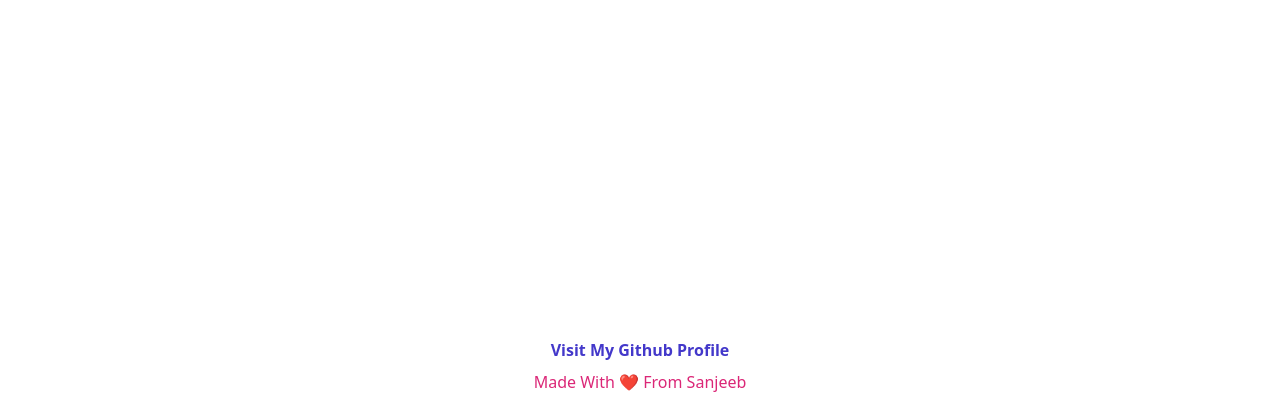
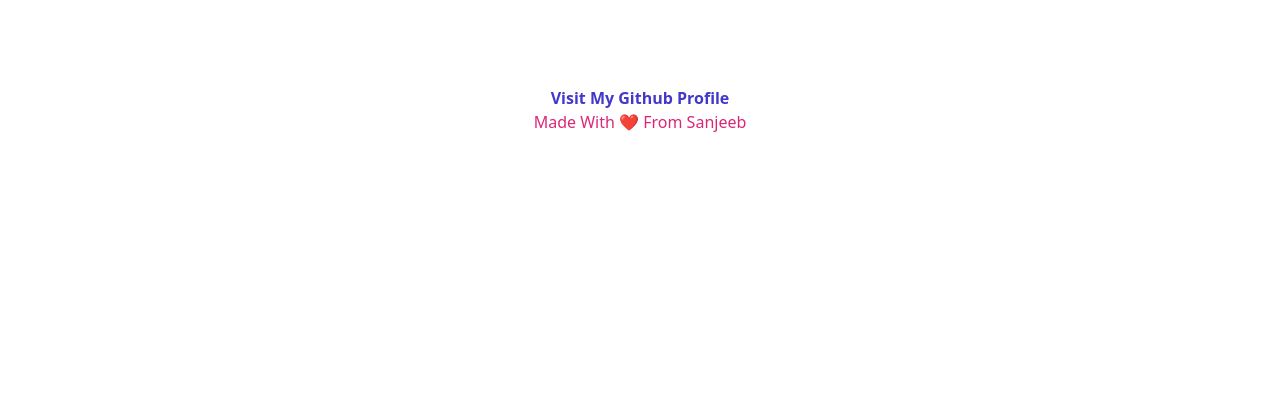
Before and after one commit to sanjeebsomu/google-keep, a React (Create React App) app: page / in a window 1280 px wide. Shown: the part 398-797 px from the top of the page. Built offline with nearby package versions, Linux system fonts and the light colour scheme.

Commit message:
Fixed Minor issues

```diff
--- a/src/App.js
+++ b/src/App.js
@@ -86,9 +86,9 @@
       <Header />
       { show? <Input takeNote={takeNote}/> : <MaxInput minInput={minInput} handleInput={handleInput} handleUpdate={handleUpdate} newNote={newNote} addNote={addNote} notes={notes} toggleAdd = {toggleAdd} setToggleAdd = {setToggleAdd}/> }
       <Notes notes={notes} setNotes = {setNotes} handleUpdate={handleUpdate}/>
-      <div className='flex justify-center pb-2'>
-        <a className='text-indigo-700 font-semibold fixed bottom-10' href="https://github.com/sanjeebsomu" target="_blank" rel="noopener noreferrer">Visit My Github Profile</a>
-        <p className='text-pink-600 fixed bottom-2'>Made With ❤ From Sanjeeb</p>
+      <div className='flex flex-col items-center my-4 pb-2'>
+        <a className='text-indigo-700 font-semibold bottom-4' href="https://github.com/sanjeebsomu" target="_blank" rel="noopener noreferrer">Visit My Github Profile</a>
+        <p className='text-pink-600 bottom-0'>Made With ❤ From Sanjeeb</p>
       </div>
     </>
   );
--- a/src/components/MaxInput.jsx
+++ b/src/components/MaxInput.jsx
@@ -21,7 +21,7 @@
                     <textarea
                         style={{resize: 'none'}}
                         onChange={props.handleInput}
-                        className="w-full pr-52 pt-2 placeholder:text-gray-600 text-lg font-semibold tracking-wide pl-4 outline-none"
+                        className="w-full pr-52 py-2 placeholder:text-gray-600 text-lg font-semibold tracking-wide pl-4 outline-none"
                         type="text"
                         name="title"
                         id="title"
@@ -31,7 +31,7 @@
                     <textarea
                         style={{resize: 'none'}}
                         onChange={props.handleInput}
-                        className="w-full pr-52 placeholder:text-gray-600 text-sm font-medium tracking-wide pl-4 outline-none"
+                        className="w-full py-2 pr-52 placeholder:text-gray-600 text-sm font-medium tracking-wide pl-4 outline-none"
                         type="text"
                         name="description"
                         id="description"
```
